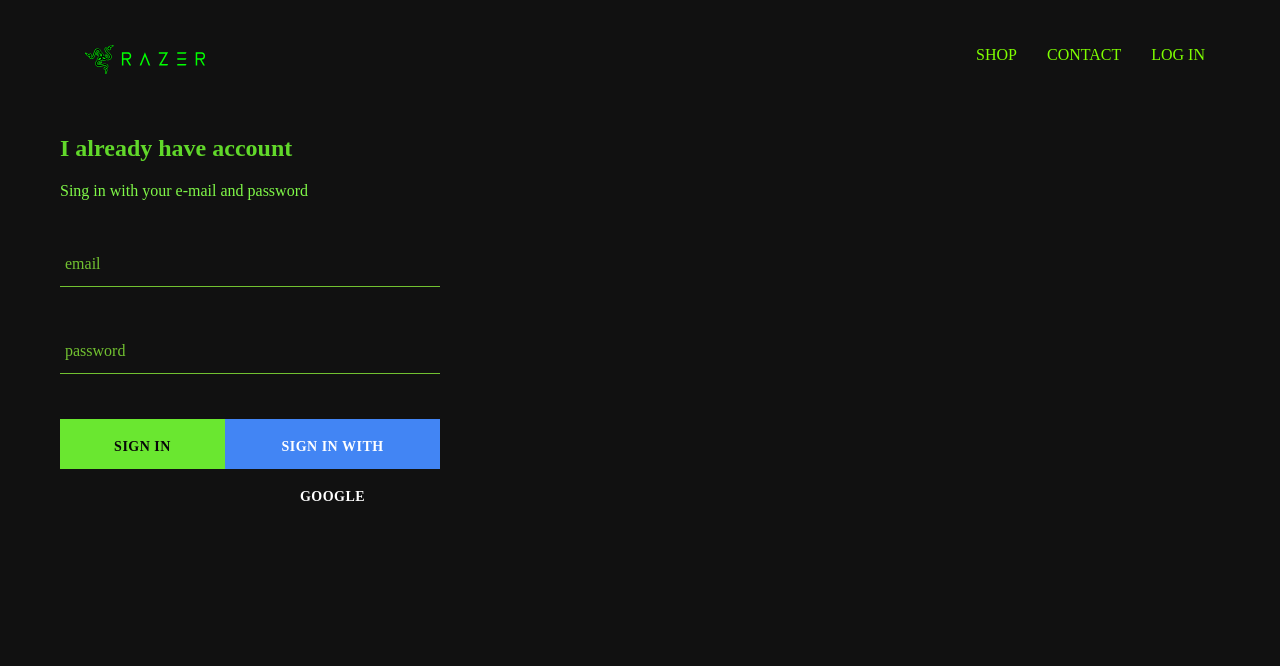
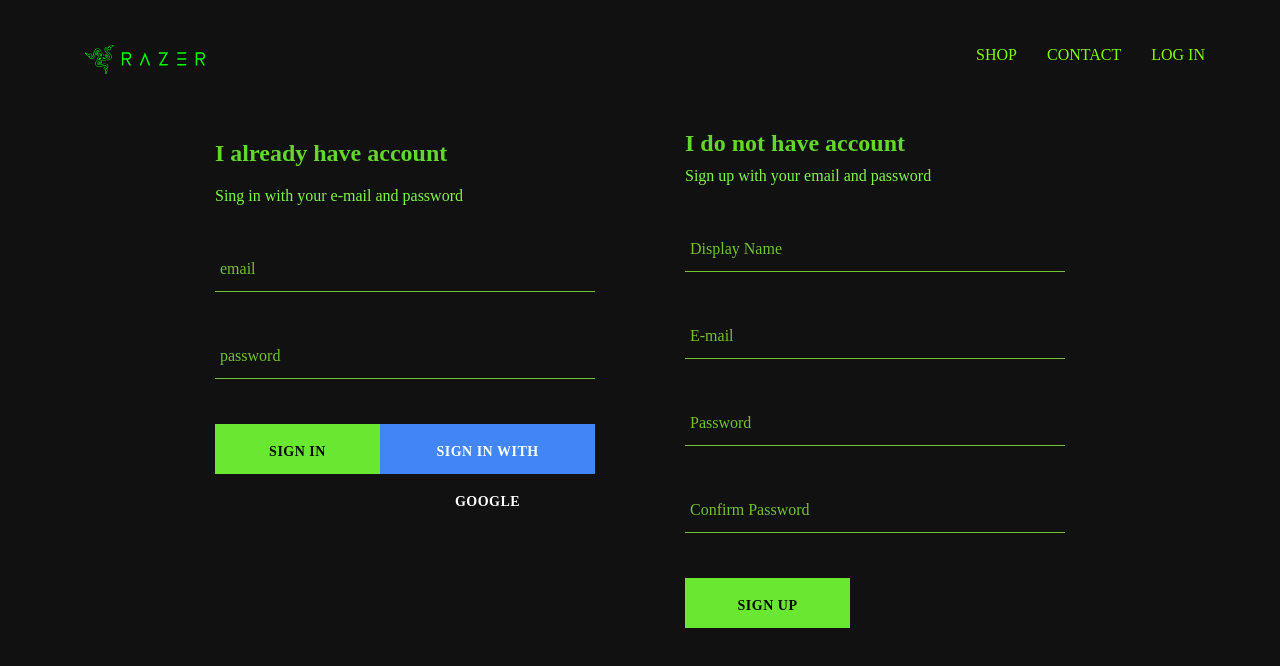
Before and after one commit to Amenoxa/react-ecommerce-project-rzr, a React (Create React App) app: page /login in a window 1280 px wide. Shown: the top 666 px of the page. Built offline with nearby package versions, Linux system fonts and the light colour scheme; no server answers; a web font is replaced by a local one.

Commit message:
sign up
+component
+styles
+firebase auth and utils

```diff
--- a/src/App.js
+++ b/src/App.js
@@ -7,7 +7,7 @@
 import LogInPage from './pages/loginpage/loginpage.component';
 
 import Header from './components/header/header.component';
-import {auth} from './firebase/firebase.utils';
+import {auth, createUserProfileDocument} from './firebase/firebase.utils';
 
 class App extends React.Component {
   constructor() {
@@ -20,10 +20,22 @@
   unsubscribeFromAuth = null
 
   componentDidMount() {
-    this.unsubscribeFromAuth = auth.onAuthStateChanged(user => {
-      this.setState({ currentUser: user });
-    })
-  }
+    this.unsubscribeFromAuth = auth.onAuthStateChanged(async userAuth => {
+      if (userAuth) {
+        const userRef = await createUserProfileDocument(userAuth);
+        userRef.onSnapshot(snapShot => {
+          this.setState({
+            currentUser: {
+              id: snapShot.id,
+              ...snapShot.data()
+            }
+          });
+        });
+      }
+      this.setState({ currentUser: userAuth});
+       });
+    }
+
 
   componentWillUnmount() {
     this.unsubscribeFromAuth();
--- /dev/null
+++ b/src/components/signup/sign-up.component.jsx
@@ -0,0 +1,93 @@
+import React from 'react';
+import '../signup/sign-up.styles.scss';
+import FormInput from '../form-input/form-input.component';
+import CustomButton from '../custom-button/custom-button.component';
+import { auth, createUserProfileDocument } from '../../firebase/firebase.utils';
+
+class SignUp extends React.Component {
+    constructor(){
+        super();
+
+        this.state = {
+            displayName: '',
+            email: '',
+            password: '',
+            confirmPassword: ''
+
+        }
+    }
+
+    handleSubmit = async event => {
+        event.preventDefault();
+        const {displayName, email, password, confirmPassword} = this.state;
+        if (password != confirmPassword) {
+            alert("Passwords don't match");
+            return;
+        }
+        try {
+            const {user} = await auth.createUserWithEmailAndPassword(email, password);
+            await createUserProfileDocument(user, {displayName});
+            this.setState({
+                displayName: '',
+                email: '',
+                password: '',
+                confirmPassword: ''
+            });
+        } catch (error) { console.error(error);}
+    };
+
+    handleChange = event => {
+        const {name, value} = event.target;
+        this.setState({[name]: value});
+    };
+
+    render() {
+        const {displayName, email, password, confirmPassword} = this.state;
+        return(
+            <div className='sign-up'>
+                <h2 className='title'>I do not have account</h2>
+                <span>Sign up with your email and password</span>
+                <form className='sign-up-form' onSubmit={this.handleSubmit}>
+
+                    <FormInput
+                        type='text'
+                        name='displayName'
+                        value={displayName}
+                        onChange={this.handleChange}
+                        label='Display Name'
+                        required
+                    />
+                    <FormInput
+                        type='email'
+                        name='email'
+                        value={email}
+                        onChange={this.handleChange}
+                        label='E-mail'
+                        required
+                    />
+                    <FormInput
+                        type='password'
+                        name='password'
+                        value={password}
+                        onChange={this.handleChange}
+                        label='Password'
+                        required
+                    />
+                    <FormInput
+                        type='password'
+                        name='confirmPassword'
+                        value={confirmPassword}
+                        onChange={this.handleChange}
+                        label='Confirm Password'
+                        required
+                    />
+                    <CustomButton type='submit'>Sign Up</CustomButton>
+
+
+                </form>
+            </div>
+        )
+    }
+}
+
+export default SignUp;
--- /dev/null
+++ b/src/components/signup/sign-up.styles.scss
@@ -0,0 +1,9 @@
+.sign-up {
+  display: flex;
+  flex-direction: column;
+  width: 380px;
+
+  .title {
+    margin: 10px 0;
+  }
+}
--- a/src/firebase/firebase.utils.js
+++ b/src/firebase/firebase.utils.js
@@ -12,6 +12,30 @@
     measurementId: "G-8TP06ZT77F"
   };
 
+  export const createUserProfileDocument = async (userAuth, additionalData) => {
+    if (!userAuth) return;
+    const userRef = firestore.doc(`users/${userAuth.uid}`);
+    const snapShot = await userRef.get();
+
+    if(!snapShot.exists) {
+
+    const { displayName, email } = userAuth;
+    const createdAt = new Date();
+
+    try {
+      await userRef.set({
+        displayName,
+        email,
+        createdAt,
+        ...additionalData
+      })
+    } catch (error) {
+      console.log('error');
+    }
+    }
+    return userRef;
+  };
+
   firebase.initializeApp(config);
 
   export const auth = firebase.auth();
--- a/src/pages/loginpage/loginpage.component.jsx
+++ b/src/pages/loginpage/loginpage.component.jsx
@@ -1,9 +1,12 @@
 import React from 'react';
-import SignIn from '../../components/signin/signin.component'
+import SignIn from '../../components/signin/signin.component';
+import SignUp from '../../components/signup/sign-up.component';
+import './loginpage.styles.scss';
 
 const LogInPage = () => (
-    <div className='login'>
+    <div className='loginpage'>
         <SignIn />
+        <SignUp />
     </div>
 );
 export default LogInPage;
--- a/src/pages/loginpage/loginpage.styles.scss
+++ b/src/pages/loginpage/loginpage.styles.scss
@@ -0,0 +1,6 @@
+.loginpage {
+    width: 850px;
+    display: flex;
+    justify-content: space-between;
+    margin: 30px auto;
+  }
```
